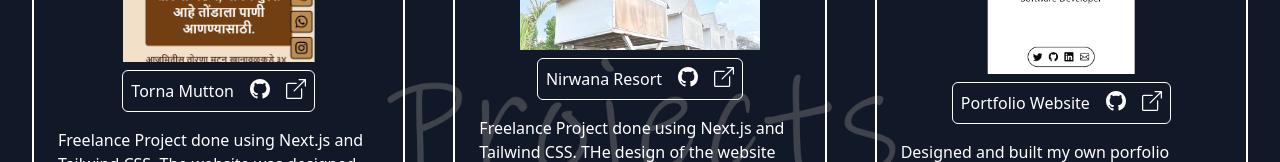
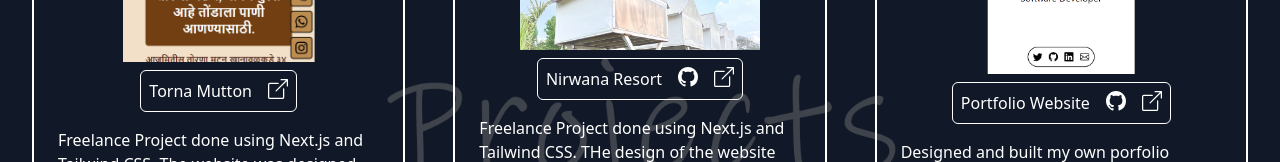
Before and after one commit to prathameshkarambelkar/my-portfolio-website, a React (Vite) app: page / in a window 1280 px wide. Shown: the part 2722-2884 px from the top of the page. Built offline with nearby package versions, Linux system fonts and the light colour scheme.

Commit message:
added links for projects, small changes in skils

```diff
--- a/src/components/Project.jsx
+++ b/src/components/Project.jsx
@@ -12,6 +12,7 @@ const Project = (props) => {
       />
       <div className="flex mt-2 flex-row border-white border rounded-md">
         <h1 className=" text-center p-2 ">{props.name}</h1>
+        {props.githubLink &&
         <a
           href={props.githubLink}
           className="p-2"
@@ -28,7 +29,7 @@ const Project = (props) => {
           >
             <path d="M8 0C3.58 0 0 3.58 0 8c0 3.54 2.29 6.53 5.47 7.59.4.07.55-.17.55-.38 0-.19-.01-.82-.01-1.49-2.01.37-2.53-.49-2.69-.94-.09-.23-.48-.94-.82-1.13-.28-.15-.68-.52-.01-.53.63-.01 1.08.58 1.23.82.72 1.21 1.87.87 2.33.66.07-.52.28-.87.51-1.07-1.78-.2-3.64-.89-3.64-3.95 0-.87.31-1.59.82-2.15-.08-.2-.36-1.02.08-2.12 0 0 .67-.21 2.2.82.64-.18 1.32-.27 2-.27.68 0 1.36.09 2 .27 1.53-1.04 2.2-.82 2.2-.82.44 1.1.16 1.92.08 2.12.51.56.82 1.27.82 2.15 0 3.07-1.87 3.75-3.65 3.95.29.25.54.73.54 1.48 0 1.07-.01 1.93-.01 2.2 0 .21.15.46.55.38A8.012 8.012 0 0 0 16 8c0-4.42-3.58-8-8-8z" />
           </svg>
-        </a>
+        </a> }
         {props.liveLink && <a
           href={props.liveLink}
           className="p-2"
--- a/src/components/Projects.jsx
+++ b/src/components/Projects.jsx
@@ -15,7 +15,7 @@ export const Projects = () => {
             "Freelance Project done using Next.js and Tailwind CSS. The website was designed from scratch and built moblie-first as per client requirement. "
           }
           technology={["Next.js", "Tailwind Css"]}
-          githubLink={""}
+
           liveLink={"https://torna-mutton.vercel.app/"}
         />
         <Project
@@ -25,7 +25,7 @@ export const Projects = () => {
             "Freelance Project done using Next.js and Tailwind CSS. THe design of the website was given by client in figma. The website was created mobile-first as per requirement. "
           }
           technology={["Next.js", "Tailwind Css"]}
-          githubLink={""}
+          githubLink={"https://github.com/prathameshkarambelkar/nirwana-resort"}
           liveLink={"https://nirwana-resort.vercel.app/"}
         />
         <Project
--- a/src/components/Skills.jsx
+++ b/src/components/Skills.jsx
@@ -10,7 +10,7 @@ const Skills = () => {
         <div className="border-2 rounded-md  border-blue-500 md:w-1/2 md:md:p-6 p-4 m-3 md:text-xl hover:border-2 hover:border-blue-500">
           <h1 className="text-md">
             <span className="font-bold text-[#111827] ">Web: </span>
-            Html,CSS,JavaScript,ReactJs,NextJs, TailwindCSS
+            Html, CSS, JavaScript, ReactJs, NextJs, TailwindCSS
           </h1>
         </div>
         <div className="border-2 border-blue-500 rounded-md w-1/2 md:p-6 p-4 m-3 md:text-xl hover:border-2 hover:border-blue-500">
@@ -22,7 +22,7 @@ const Skills = () => {
         <div className="border-2 border-blue-500 rounded-md w-1/2 md:p-6 p-4 m-3 md:text-xl hover:border-2 hover:border-blue-500">
           <h1 className="text-md">
             <span className="font-bold text-[#111827]">Languages: </span>
-            C,C++,Java,Kotlin
+            C, C++, Java, Kotlin
           </h1>
         </div>
         <div className="border-2 border-blue-500 rounded-md w-1/2 md:p-6 p-4 m-3 md:text-xl hover:border-2 hover:border-blue-500">
--- a/src/components/Talks.jsx
+++ b/src/components/Talks.jsx
@@ -18,9 +18,6 @@ const Talks = () => {
             "Took a workshop on Android App Development in college which was attended by over 40 students. Introduced them to Android App Development, Basics of kotlin and gave them short tour of Android    Studio. Also created a simple Number Guessing Game to demonstrate how to build apps. "
           }
         />
-
-
-
       </section>
     </>
   );
```
